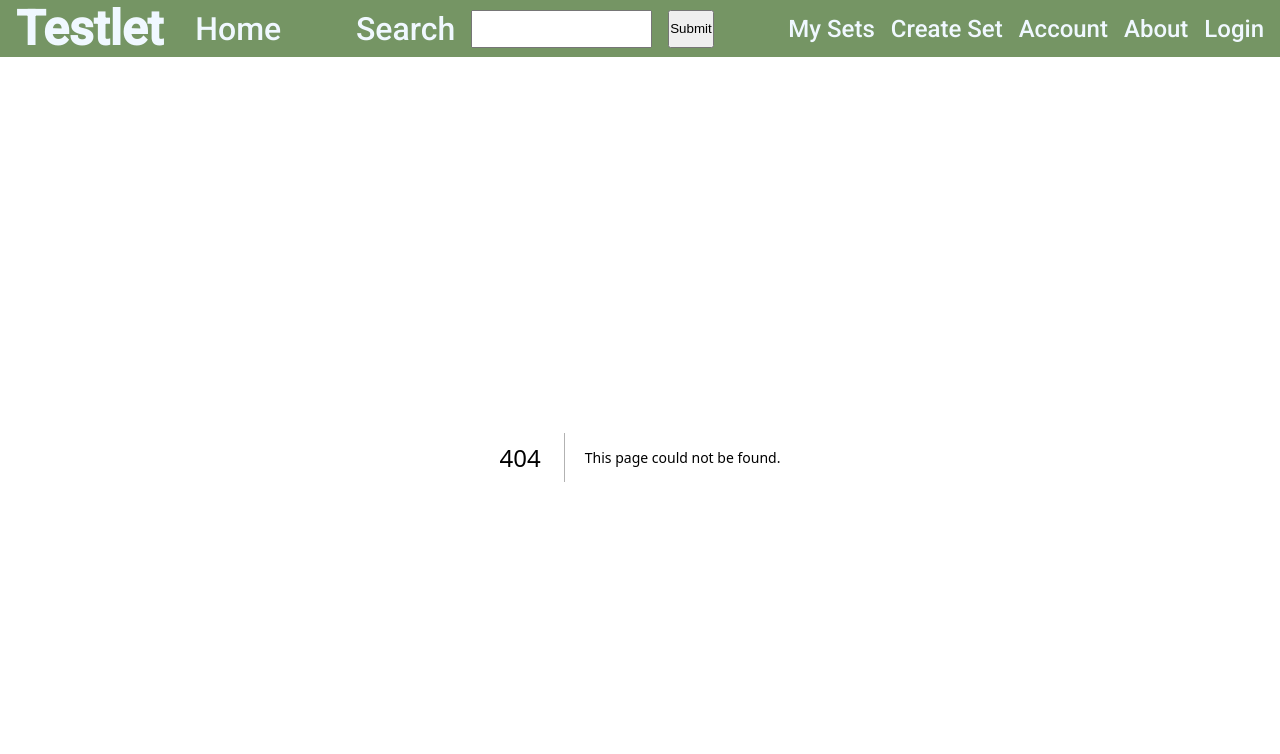
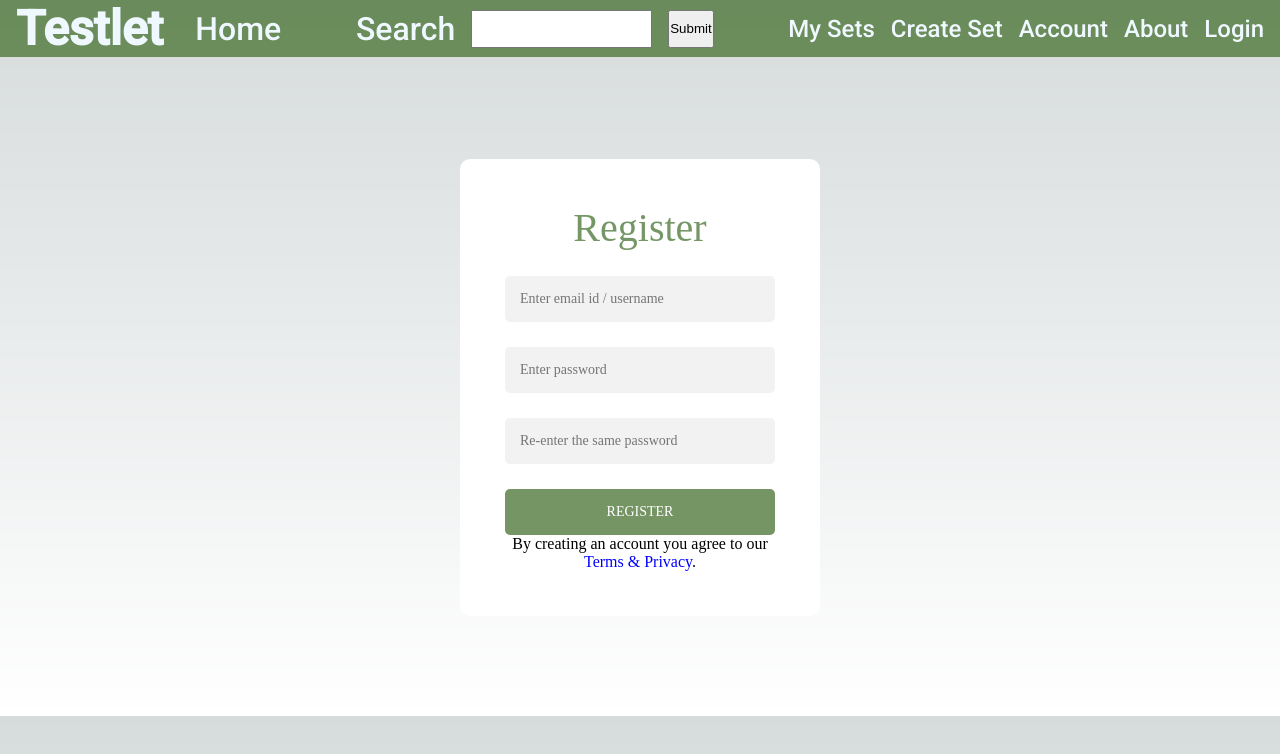
Before and after one commit to izakrobles/testlet, a Next.js app in the folder testlet/: page /LoginPages/register in a window 1280 px wide. Before the commit this address had no page. Shown: the top 754 px of the page. Built offline with nearby package versions, Linux system fonts and the light colour scheme.

Commit message:
added UI for registering and terms&conditions

```diff
--- a/testlet/pages/login.js
+++ b/testlet/pages/LoginPages/login.js
@@ -67,6 +67,8 @@ function Login() {
                 </p>
                 {/* Click on submit button to submit the form */}
                 <button type="submit">Login</button>
+                <p></p>
+                <p style={{ color: 'black' }}>No Account? Register <a href="/LoginPages/register" style={{ color: 'blue' }}>here</a>.</p>
               </form>
             </div>
           </div>
--- /dev/null
+++ b/testlet/pages/LoginPages/register.js
@@ -0,0 +1,98 @@
+import { Formik } from "formik";
+import * as Yup from "yup";
+
+// Creating schema
+const schema = Yup.object().shape({
+  email: Yup.string()
+    .required("Email is a required field")
+    .email("Invalid email format"),
+  password: Yup.string()
+    .required('Please enter your password.')
+    .min(8, 'Your password is too short.'),
+  confirmpassword: Yup.string()
+    .required('Please retype your password.')
+    .oneOf([Yup.ref('password')], 'Your passwords do not match.')
+
+});
+
+function Register() {
+  return (
+    <>
+      {/* Wrapping form inside formik tag and passing our schema to validationSchema prop */}
+      <Formik
+        validationSchema={schema}
+        initialValues={{ email: "", password: "",  confirmpassword: "" }}
+        onSubmit={(values) => {
+          // Alert the input values of the form that we filled
+          alert(JSON.stringify(values));
+        }}
+      >
+        {({
+          values,
+          errors,
+          touched,
+          handleChange,
+          handleBlur,
+          handleSubmit,
+        }) => (
+          <div className="Register">
+            <div className="form">
+           {/* Passing handleSubmit parameter tohtml form onSubmit property */}
+              <form noValidate onSubmit={handleSubmit}>
+                <span>Register</span>
+              {/* Our input html with passing formik parameters like handleChange, values, handleBlur to input properties */}
+                <input
+                  type="email"
+                  name="email"
+                  onChange={handleChange}
+                  onBlur={handleBlur}
+                  value={values.email}
+                  placeholder="Enter email id / username"
+                  className="form-control inp_text"
+                  id="email"
+                />
+                {/* If validation is not passed show errors */}
+                <p className="error">
+                  {errors.email && touched.email && errors.email}
+                </p>
+                 {/* Our input html with passing formik parameters like handleChange, values, handleBlur to input properties */}
+                <input
+                  type="password"
+                  name="password"
+                  onChange={handleChange}
+                  onBlur={handleBlur}
+                  value={values.password}
+                  placeholder="Enter password"
+                  className="form-control"
+                />
+                 {/* If validation is not passed show errors */}
+                <p className="error">
+                  {errors.password && touched.password && errors.password}
+                </p>
+                 {/* Our input html with passing formik parameters like handleChange, values, handleBlur to input properties */}
+                <input
+                  type="password"
+                  name="confirmpassword"
+                  onChange={handleChange}
+                  onBlur={handleBlur}
+                  value={values.password_match}
+                  placeholder="Re-enter the same password"
+                  className="form-control"
+                />
+                 {/* If validation is not passed show errors */}
+                <p className="error">
+                  {errors.confirmpassword && touched.confirmpassword && errors.confirmpassword}
+                </p>
+                {/* Click on submit button to submit the form */}
+                <button type="submit">Register</button>
+                <p style={{ color: 'black' }}>By creating an account you agree to our <a href="/LoginPages/terms" style={{ color: 'blue' }}>Terms & Privacy</a>.</p>
+              </form>
+            </div>
+          </div>
+        )}
+      </Formik>
+    </>
+  );
+}
+
+export default Register;
--- a/testlet/pages/components/Navbar.js
+++ b/testlet/pages/components/Navbar.js
@@ -39,7 +39,7 @@ function Navbar() {
         </li>
         <li>
           <a>
-            <Link href="/login">Login</Link>
+            <Link href="/LoginPages/login">Login</Link>
           </a>
         </li>
       </ul>
--- a/testlet/styles/globals.css
+++ b/testlet/styles/globals.css
@@ -153,7 +153,7 @@ a {
 }
 
 /* Login Styling */
-.login {
+.login, .Register {
   width: 360px;
   padding: 8% 0 0;
   margin: auto;
@@ -221,3 +221,11 @@ a {
   font-size: 10px;
   color: red;
 }
+
+.form input, select, textarea{
+  color: #000000;
+}
+
+.form textarea:focus, input:focus {
+  color: #000000;
+}
```
Also changed, not shown: testlet/pages/LoginPages/terms.js (added, +8 -0 lines).
